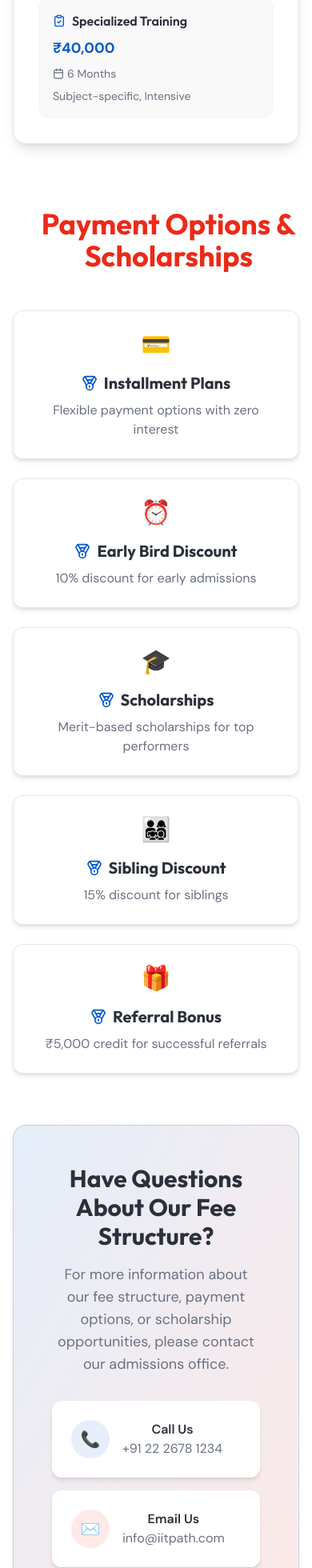
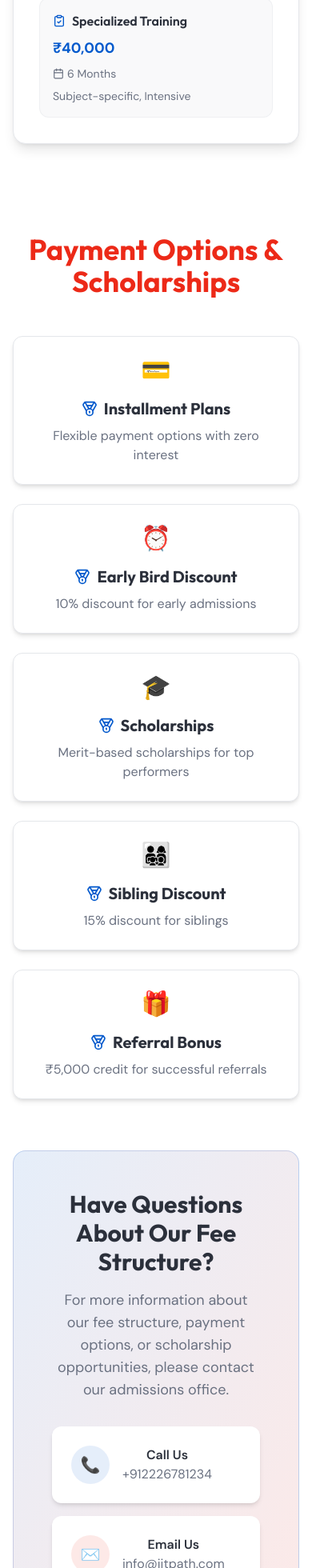
Before and after one commit to iitpath3-tech/pathfinder-web, a React (Vite) app: page /fee-structure in a window 390 px wide. Shown: the part 3303-5263 px from the top of the page at 80% size. Built offline with nearby package versions, Linux system fonts and the light colour scheme; the HTML template or start-up script is replaced by a standard one.

Commit message:
Minor styling adjustments

```diff
--- a/src/components/HeroCarousel.tsx
+++ b/src/components/HeroCarousel.tsx
@@ -145,7 +145,7 @@ const HeroCarousel = () => {
       {/* Left Arrow */}
       <button
         onClick={prevSlide}
-        className="absolute left-4 top-1/2 -translate-y-1/2 w-12 h-12 rounded-full bg-white/20 backdrop-blur-sm hover:bg-white/30 transition-all flex items-center justify-center text-white"
+        className="absolute left-4 top-1/2 -translate-y-1/2 w-12 h-12 rounded-full bg-white/20  hover:bg-white/30 transition-all flex items-center justify-center text-white"
       >
         <ChevronLeft className="h-6 w-6" />
       </button>
@@ -153,7 +153,7 @@ const HeroCarousel = () => {
       {/* Right Arrow */}
       <button
         onClick={nextSlide}
-        className="absolute right-4 top-1/2 -translate-y-1/2 w-12 h-12 rounded-full bg-white/20 backdrop-blur-sm hover:bg-white/30 transition-all flex items-center justify-center text-white"
+        className="absolute right-4 top-1/2 -translate-y-1/2 w-12 h-12 rounded-full bg-white/20  hover:bg-white/30 transition-all flex items-center justify-center text-white"
       >
         <ChevronRight className="h-6 w-6" />
       </button>
--- a/src/pages/FeeStructure.tsx
+++ b/src/pages/FeeStructure.tsx
@@ -171,8 +171,8 @@ const FeeStructure = () => {
               viewport={{ once: true }}
               className="mb-16"
             >
-              <h2 className="text-4xl font-display font-bold text-center mb-12 text-gradient-accent flex items-center justify-center">
-                <Star className="mr-3" size={32} />
+              <h2 className="text-4xl font-display font-bold text-center mb-12 text-gradient-accent flex items-center justify-center w-full flex-wrap">
+                <Star className="mr-3 flex-shrink-0" size={32} />
                 Payment Options & Scholarships
               </h2>
 
@@ -217,7 +217,7 @@ const FeeStructure = () => {
                   </div>
                   <div>
                     <p className="font-semibold">Call Us</p>
-                    <p className="text-muted-foreground">+91 22 2678 1234</p>
+                    <p className="text-muted-foreground">+912226781234</p>
                   </div>
                 </div>
                 <div className="bg-card rounded-xl p-6 shadow-md flex items-center gap-4 hover:shadow-lg transition-shadow duration-300">
--- a/src/pages/Index.tsx
+++ b/src/pages/Index.tsx
@@ -62,9 +62,9 @@ const Index = () => {
               viewport={{ once: true }}
               className="text-center mb-12"
             >
-              <h2 className="text-4xl md:text-5xl font-display font-bold mb-4 flex items-center justify-center">
-                Frequently Asked Questions <span className="text-gradient-primary ml-2"></span>
-                <PenTool className="ml-3 text-primary" size={32} />
+              <h2 className="text-4xl md:text-5xl font-display font-bold mb-4">
+            Frequently <span className="text-gradient-primary">asked Questions</span>
+                {/* <PenTool className="ml-3 text-primary" size={32} /> */}
               </h2>
               <p className="text-lg text-muted-foreground max-w-3xl mx-auto">
                 Find answers to common questions about IIT PATH
```
